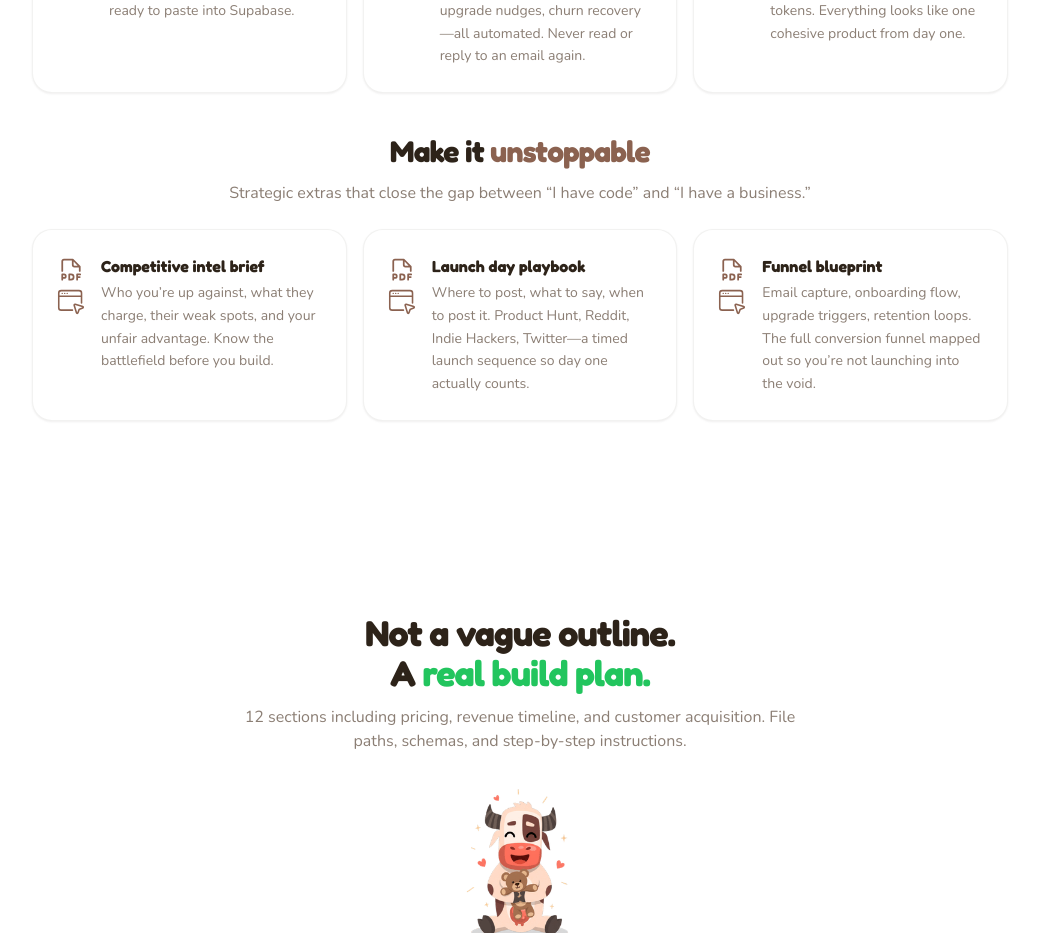
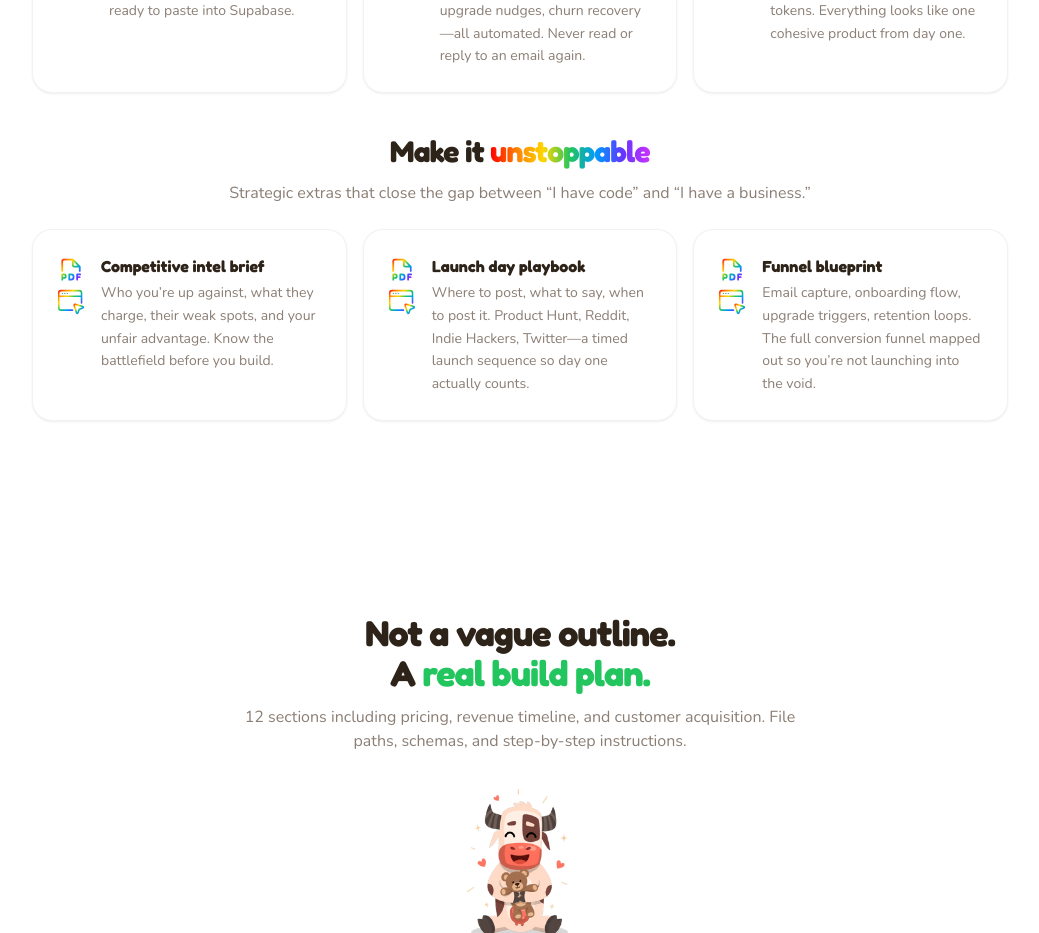
Before and after one commit to lordshua1337/cash-cow, a Next.js app: page / in a window 1280 px wide. Shown: the part 3260-4193 px from the top of the page, without its empty margins (120-1159 px from the left). Built offline with nearby package versions, Linux system fonts and the light colour scheme.

Commit message:
feat: rainbow gradient on unstoppable text and SVG icons

```diff
--- a/src/app/page.tsx
+++ b/src/app/page.tsx
@@ -320,7 +320,7 @@ export default function LandingPage() {
               className="text-2xl sm:text-3xl font-black mb-3 text-center tracking-tight"
               style={{ fontFamily: 'var(--font-fredoka), sans-serif' }}
             >
-              Make it <span style={{ color: '#8B6250' }}>unstoppable</span>
+              Make it <span style={{ background: 'linear-gradient(90deg, #FF0000, #FF8000, #FFD700, #22C55E, #0099FF, #6633FF, #CC33FF)', WebkitBackgroundClip: 'text', WebkitTextFillColor: 'transparent', backgroundClip: 'text' }}>unstoppable</span>
             </h3>
             <p className="text-base text-center mb-6" style={{ color: 'var(--brown-muted)' }}>
               Strategic extras that close the gap between &ldquo;I have code&rdquo; and &ldquo;I have a business.&rdquo;
@@ -334,8 +334,8 @@ export default function LandingPage() {
                 <div key={item.title} className="card rounded-2xl p-6">
                   <div className="flex items-start gap-4">
                     <div className="flex-shrink-0 flex flex-col gap-1 mt-0.5">
-                      <Image src="/brown-pdf.svg" alt="" width={28} height={28} />
-                      <Image src="/brown-webpage.svg" alt="" width={28} height={28} />
+                      <Image src="/rainbow-pdf.svg" alt="" width={28} height={28} />
+                      <Image src="/rainbow-webpage.svg" alt="" width={28} height={28} />
                     </div>
                     <div>
                       <h3
```
Also changed, not shown: public/rainbow-pdf.svg (added), public/rainbow-webpage.svg (added).
